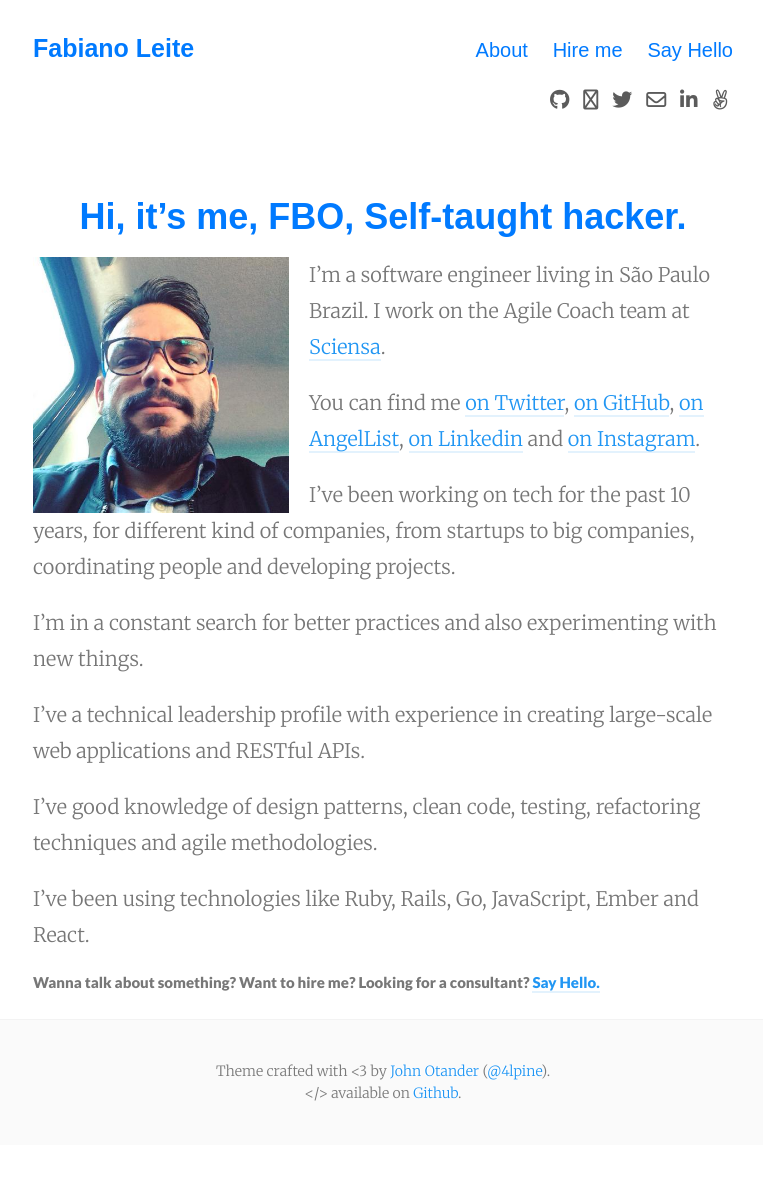
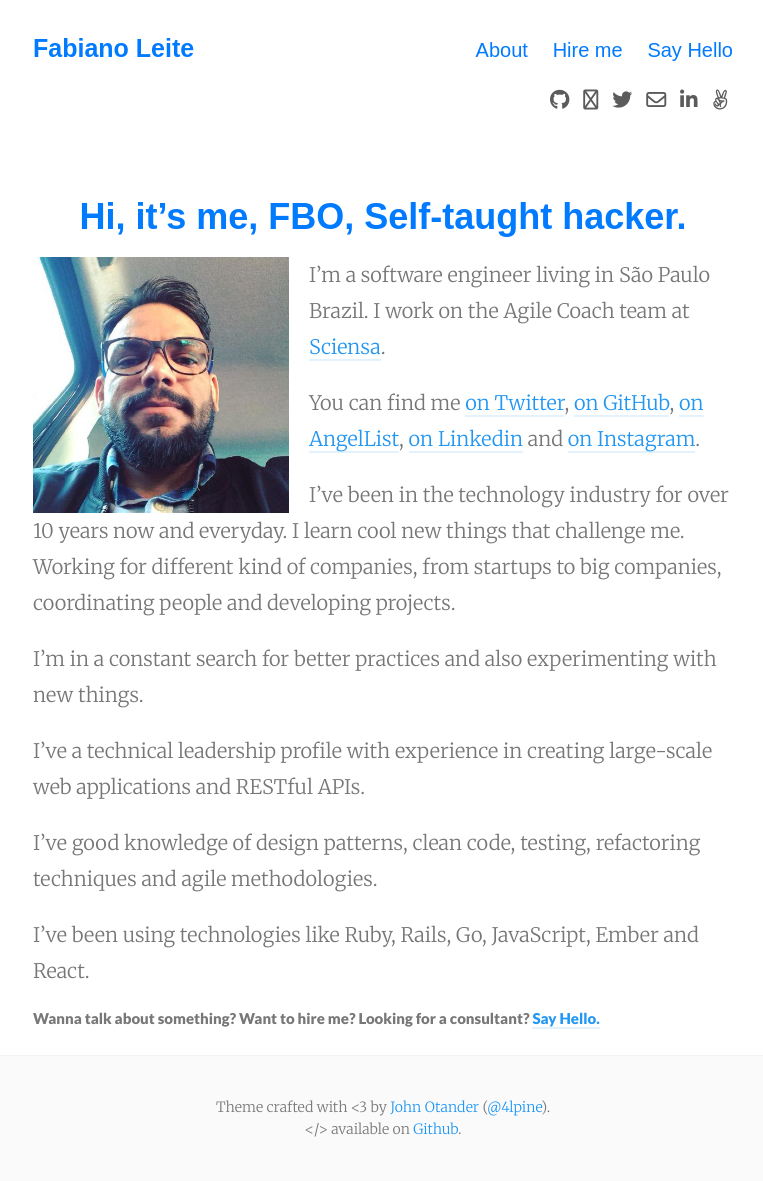
Before and after one commit to fabianoleittes/fabianoleittes.github.io, a Jekyll site: the page built from about.md, in a window 1280 px wide. Shown: the whole page, without its empty margins (257-1020 px from the left). Built offline with Jekyll 4.4.1, drawn with Linux system fonts in a browser that asks for light colours; nearby versions of some CDN libraries; before the commit the page ends 1145 px from its top, so only the background shows below that.

Commit message:
Only more an updating at the page about.

```diff
--- a/about.md
+++ b/about.md
@@ -11,7 +11,7 @@ tags: about
 
 You can find me [on Twitter](https://twitter.com/fabianoleittes), [on GitHub](https://github.com/fabianoleittes), [on AngelList](https://angel.co/fabianoleittes), [on Linkedin](https://www.linkedin.com/in/fabianoleittes/en) and [on Instagram](https://instagram.com/fabianoleittes).
 
-I’ve been working on tech for the past 10 years, for different kind of companies, from startups to big companies, coordinating people and developing projects.
+I've been in the technology industry for over 10 years now and everyday. I learn cool new things that challenge me. Working for different kind of companies, from startups to big companies, coordinating people and developing projects.
 
 I’m in a constant search for better practices and also experimenting with new things.
 
```
